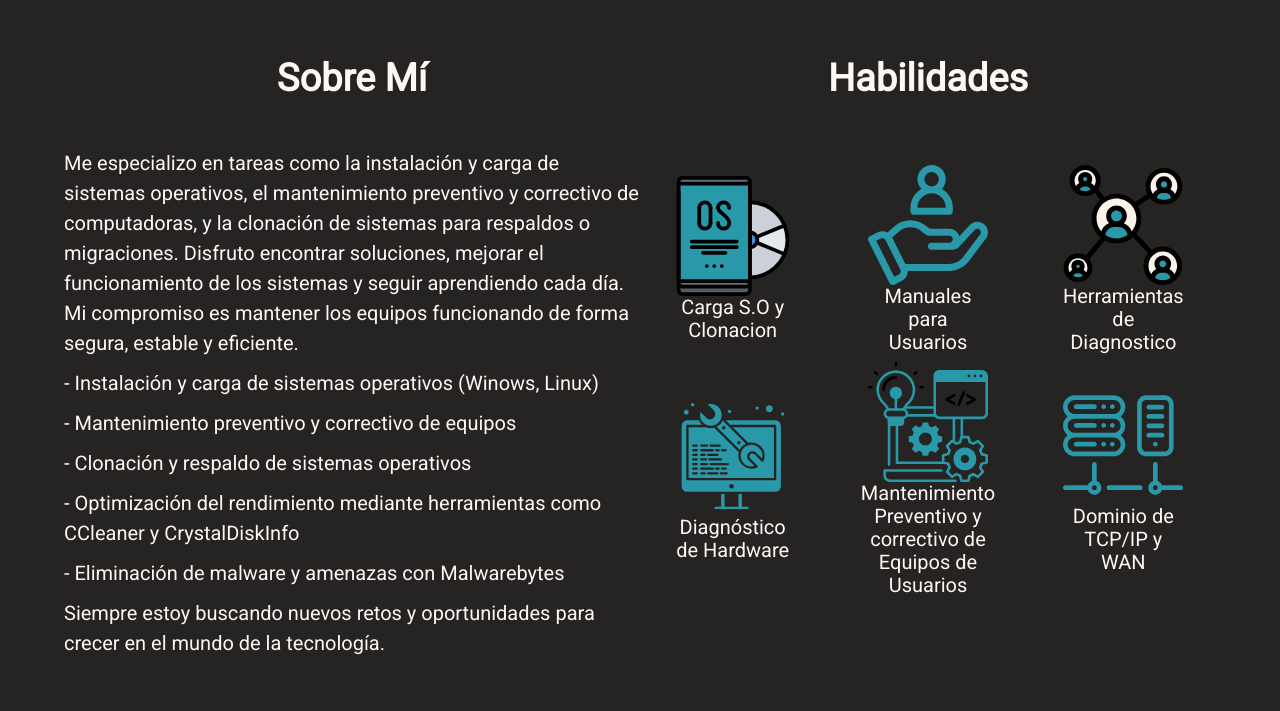
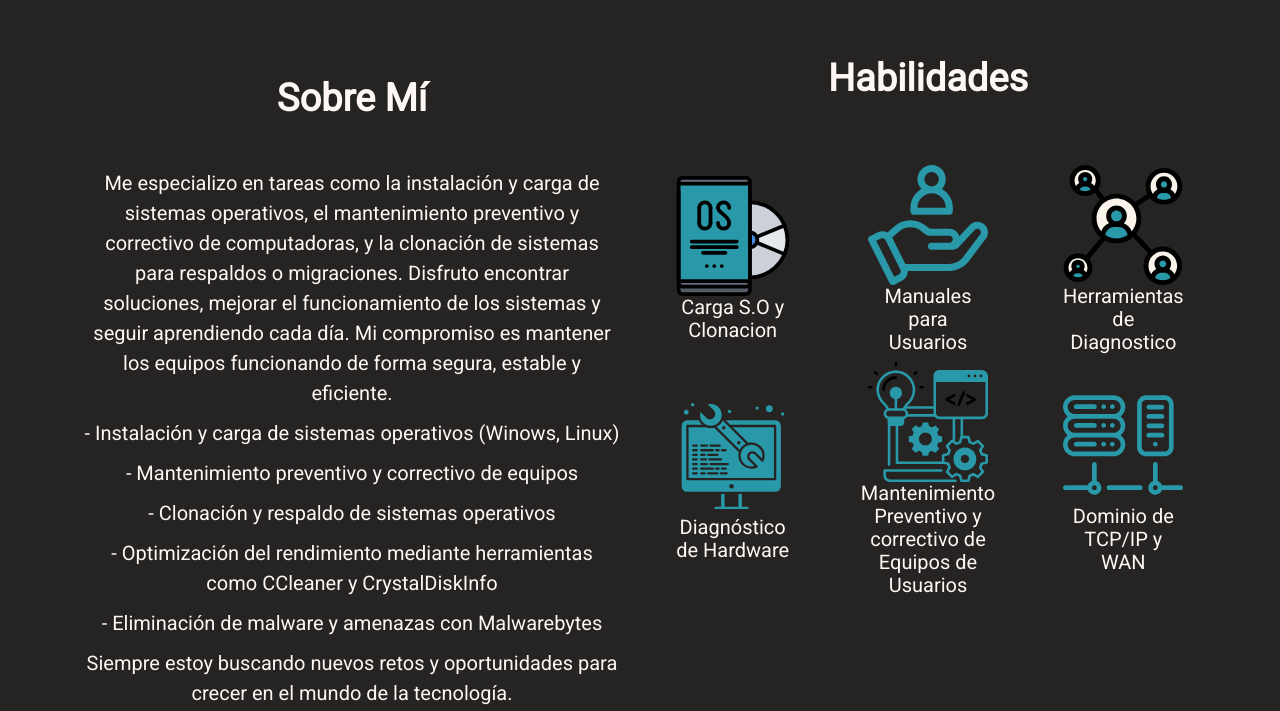
Before and after one commit to Urieldiazt/PortafolioUriel, a plain HTML site: page index.html in a window 1280 px wide. Shown: the part 1074-1785 px from the top of the page. Drawn offline with Linux system fonts and the light colour scheme; a web font is replaced by a local one.

Commit message:
alineando texto main

```diff
--- a/build/css/app.css
+++ b/build/css/app.css
@@ -316,15 +316,23 @@ button {
 .sobreMi h2 {
   padding: 3rem 0;
 }
+
+.informacion {
+  padding: 2rem;
+}
+
 .sobreMi .informacion {
   min-width: 25rem;
 }
 .sobreMi .informacion p {
+  text-align: center;
   line-height: 3rem;
   margin-top: 1rem;
 }
+
 @media (min-width: 1200px) {
   .sobreMi {
+    text-align: start;
     display: grid;
     gap: 0;
     grid-template-columns: repeat(2, 1fr);
```
